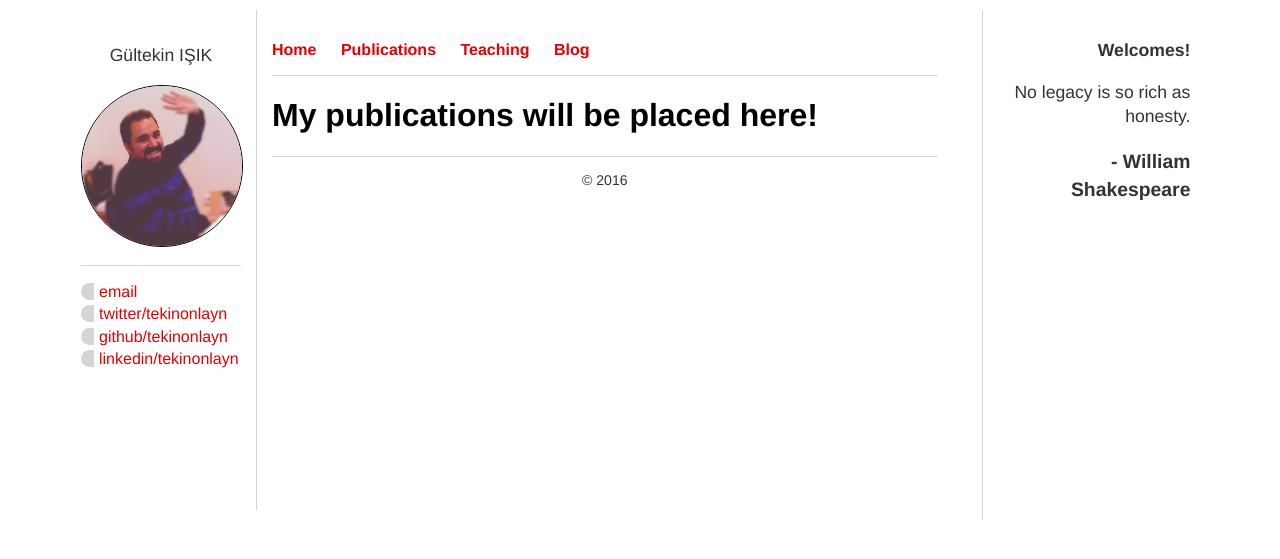
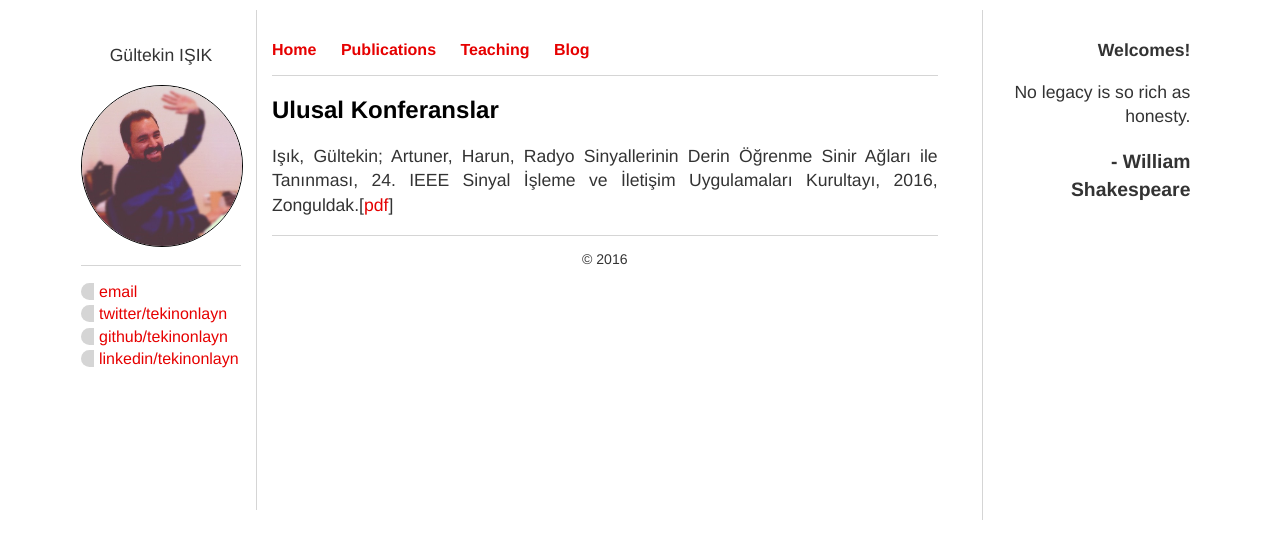
Before and after one commit to tekinonlayn/gi.github.io, a Jekyll site: the page built from pubs/index.html, in a window 1280 px wide. Shown: the top 559 px of the page. Built offline with Jekyll 4.4.1, drawn with Linux system fonts in a browser that asks for light colours.

Commit message:
Update index.html

```diff
--- a/pubs/index.html
+++ b/pubs/index.html
@@ -3,5 +3,6 @@ layout: varsay
 title: Gültekin Işık - Publications
 ---
 <div class="blurb">
-	<h1>My publications will be placed here!</h1>
+	<h2>Ulusal Konferanslar</h2>
+	<p>Işık, Gültekin; Artuner, Harun, Radyo Sinyallerinin Derin Öğrenme Sinir Ağları ile Tanınması, 24. IEEE Sinyal İşleme ve İletişim Uygulamaları Kurultayı, 2016, Zonguldak.[<a href="/files/siu_2016.pdf">pdf</a>]</p>
 </div><!-- /.blurb -->
```
